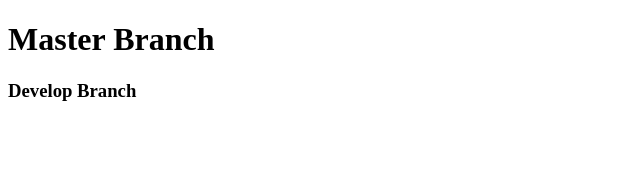
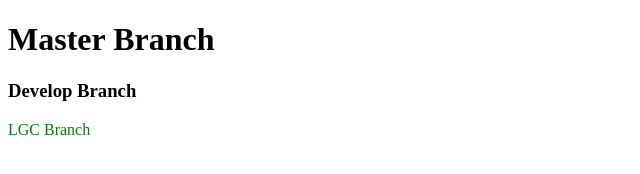
Before and after one commit to professionalluke/testGit, a plain HTML site: page index.html in a window 1280 px wide. Shown: the whole page, without its empty margins (0-640 px from the left). Drawn offline with Linux system fonts and the light colour scheme.

Commit message:
lgc first commit

```diff
--- a/index.html
+++ b/index.html
@@ -9,5 +9,6 @@
 <body>
     <h1>Master Branch</h1>
     <h3>Develop Branch</h3>
+    <p style="color:green">LGC Branch</p>
 </body>
 </html>
```
